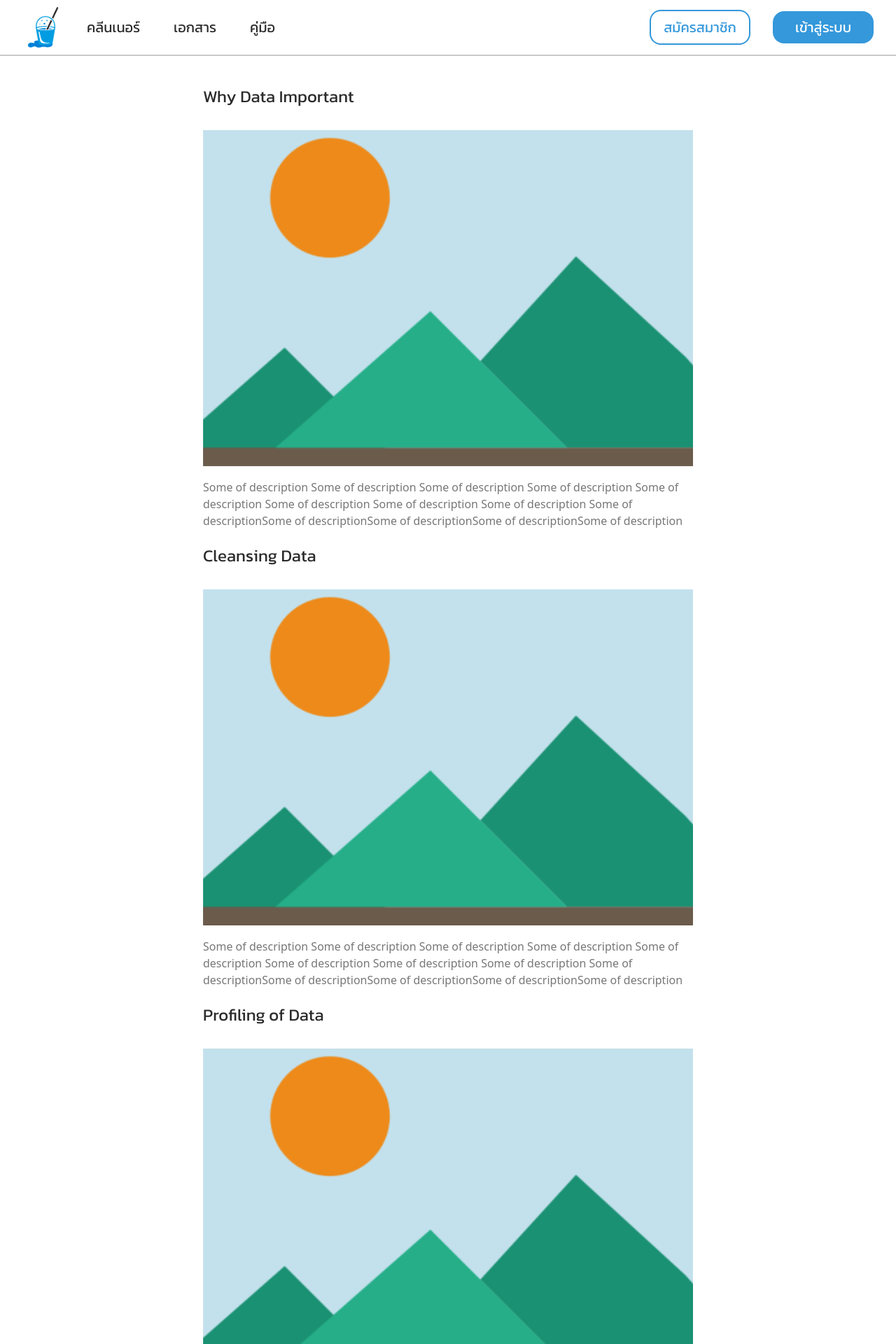
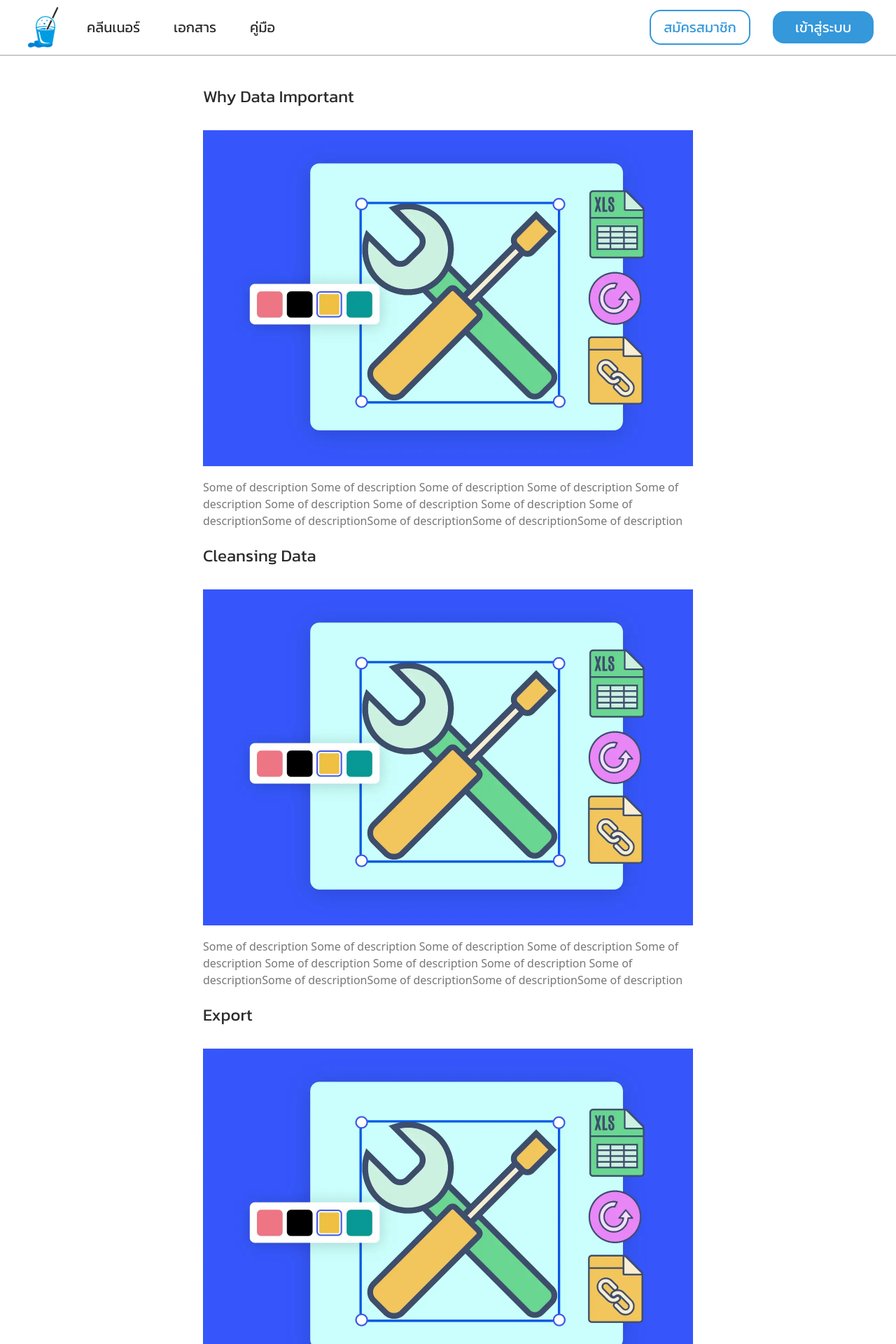
Before and after one commit to carrotmanfen/cleansing-web, a Next.js app: page /manual in a window 1280 px wide. Shown: the top 1920 px of the page at 70% size. Built offline with nearby package versions, Linux system fonts and the light colour scheme.

Commit message:
Document and Manual Page

```diff
--- a/src/assets/index.js
+++ b/src/assets/index.js
@@ -3,6 +3,7 @@ import uploadIcon from './uploadIcon.svg'
 import databaseIcon from './databaseIcon.svg'
 import pic from './pic.svg'
 import doc from './doc.svg'
+import manualTest from './manualTest.svg'
 
 export{
     logo,
@@ -10,4 +11,5 @@ export{
     databaseIcon,
     pic,
     doc,
+    manualTest,
 }
--- a/src/pages/document.jsx
+++ b/src/pages/document.jsx
@@ -1,7 +1,7 @@
 import React, { useState, useEffect } from 'react'
 import Image from 'next/legacy/image'
 import { Navbar } from '../components/Navbar'
-import { doc, pic, docTest } from '@/assets'
+import { doc } from '@/assets'
 
 const document = () => {
 
@@ -12,19 +12,19 @@ const document = () => {
                 <div className='w-[700px] flex flex-col mt-10 justify-around border-0'>
                     <p className='text-textPrimary font-kanit text-[24px]'>Why Data Important</p>
                     <div className='w-[700px] mt-5 flex flex-col justify-center border-0'>
-                        <Image src={doc} width={700} height={500} objectFit='corver' alt="pic" />
+                        <Image src={doc} width={700} height={500} objectFit='corver' alt="doc" />
                         <p className='text-textGray text-[16px] mt-2'> Some of description Some of description Some of description Some of description Some of description Some of description Some of description Some of description Some of descriptionSome of descriptionSome of descriptionSome of descriptionSome of description</p>
                     </div>
 
                     <p className='text-textPrimary font-kanit text-[24px] mt-5'>Cleansing Data</p>
                     <div className='w-[700px] mt-5 flex flex-col justify-center border-0'>
-                        <Image src={pic} width={700} height={500} objectFit='contain' alt="pic" />
+                        <Image src={doc} width={700} height={500} objectFit='contain' alt="doc" />
                         <p className='text-textGray text-[16px] mt-2'> Some of description Some of description Some of description Some of description Some of description Some of description Some of description Some of description Some of descriptionSome of descriptionSome of descriptionSome of descriptionSome of description</p>
                     </div>
 
                     <p className='text-textPrimary font-kanit text-[24px] mt-5'>Profiling of Data</p>
                     <div className='w-[700px] mt-5 flex flex-col justify-center border-0'>
-                        <Image src={pic} width={700} height={500} objectFit='corver' alt="pic" />
+                        <Image src={doc} width={700} height={500} objectFit='corver' alt="doc" />
                         <p className='text-textGray text-[16px] mt-2'> Some of description Some of description Some of description Some of description Some of description Some of description Some of description Some of description Some of descriptionSome of descriptionSome of descriptionSome of descriptionSome of description</p>
                     </div>
                 </div>
--- a/src/pages/manual.jsx
+++ b/src/pages/manual.jsx
@@ -1,7 +1,7 @@
 import React, { useState, useEffect } from 'react'
 import Image from 'next/legacy/image'
 import { Navbar } from '../components/Navbar'
-import { doc, pic, docTest } from '@/assets'
+import { manualTest } from '@/assets'
 
 const manual = () => {
 
@@ -12,19 +12,19 @@ const manual = () => {
                 <div className='w-[700px] flex flex-col mt-10 justify-around border-0'>
                     <p className='text-textPrimary font-kanit text-[24px]'>Why Data Important</p>
                     <div className='w-[700px] mt-5 flex flex-col justify-center border-0'>
-                        <Image src={pic} width={700} height={500} objectFit='corver' alt="pic" />
+                        <Image src={manualTest} width={700} height={500} objectFit='corver' alt="pic-manual" />
                         <p className='text-textGray text-[16px] mt-2'> Some of description Some of description Some of description Some of description Some of description Some of description Some of description Some of description Some of descriptionSome of descriptionSome of descriptionSome of descriptionSome of description</p>
                     </div>
 
                     <p className='text-textPrimary font-kanit text-[24px] mt-5'>Cleansing Data</p>
                     <div className='w-[700px] mt-5 flex flex-col justify-center border-0'>
-                        <Image src={pic} width={700} height={500} objectFit='contain' alt="pic" />
+                        <Image src={manualTest} width={700} height={500} objectFit='contain' alt="pic-manual" />
                         <p className='text-textGray text-[16px] mt-2'> Some of description Some of description Some of description Some of description Some of description Some of description Some of description Some of description Some of descriptionSome of descriptionSome of descriptionSome of descriptionSome of description</p>
                     </div>
 
-                    <p className='text-textPrimary font-kanit text-[24px] mt-5'>Profiling of Data</p>
+                    <p className='text-textPrimary font-kanit text-[24px] mt-5'>Export</p>
                     <div className='w-[700px] mt-5 flex flex-col justify-center border-0'>
-                        <Image src={pic} width={700} height={500} objectFit='corver' alt="pic" />
+                        <Image src={manualTest} width={700} height={500} objectFit='corver' alt="pic-manual" />
                         <p className='text-textGray text-[16px] mt-2'> Some of description Some of description Some of description Some of description Some of description Some of description Some of description Some of description Some of descriptionSome of descriptionSome of descriptionSome of descriptionSome of description</p>
                     </div>
                 </div>
```
Also changed, not shown: src/assets/manualTest.svg (added).
